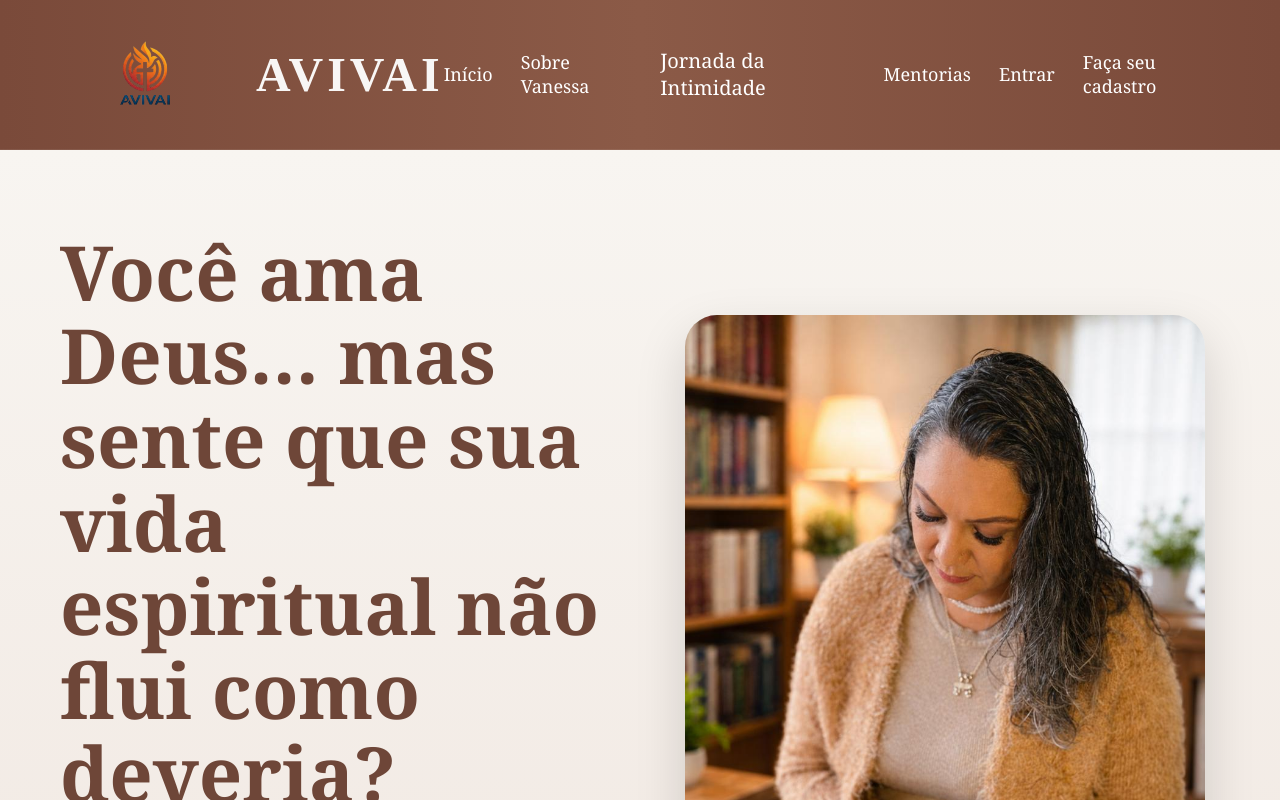
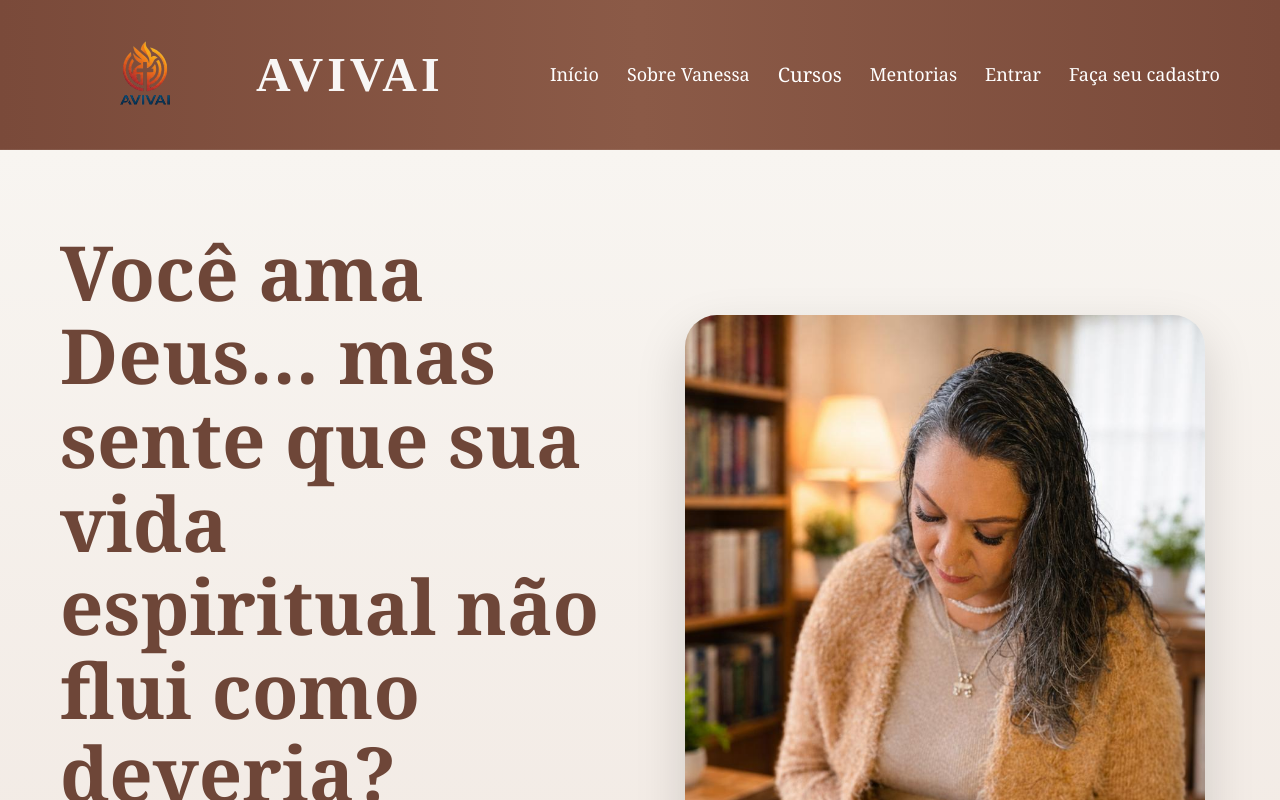
Before and after one commit to Mayra727/avivai-frontend, a React (Vite) app: page / in a window 1280 px wide. Shown: the top 800 px of the page. Built offline with nearby package versions, Linux system fonts and the light colour scheme.

Commit message:
feat: connect producer dashboard to premium course builder

```diff
--- a/src/components/Header.tsx
+++ b/src/components/Header.tsx
@@ -39,7 +39,7 @@ export default function Header() {
   <div className="dropdown">
 
     <span className="dropdown-title">
-      Jornada da Intimidade
+      Cursos
     </span>
 
     <div className="dropdown-menu">
```
